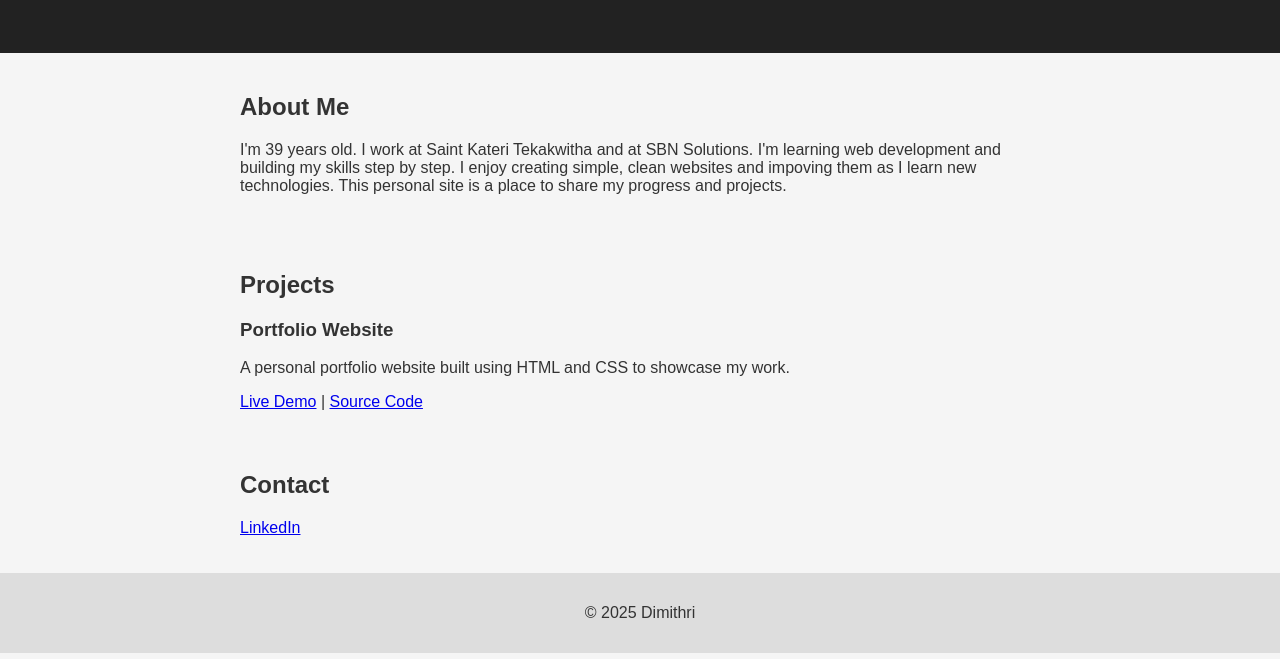
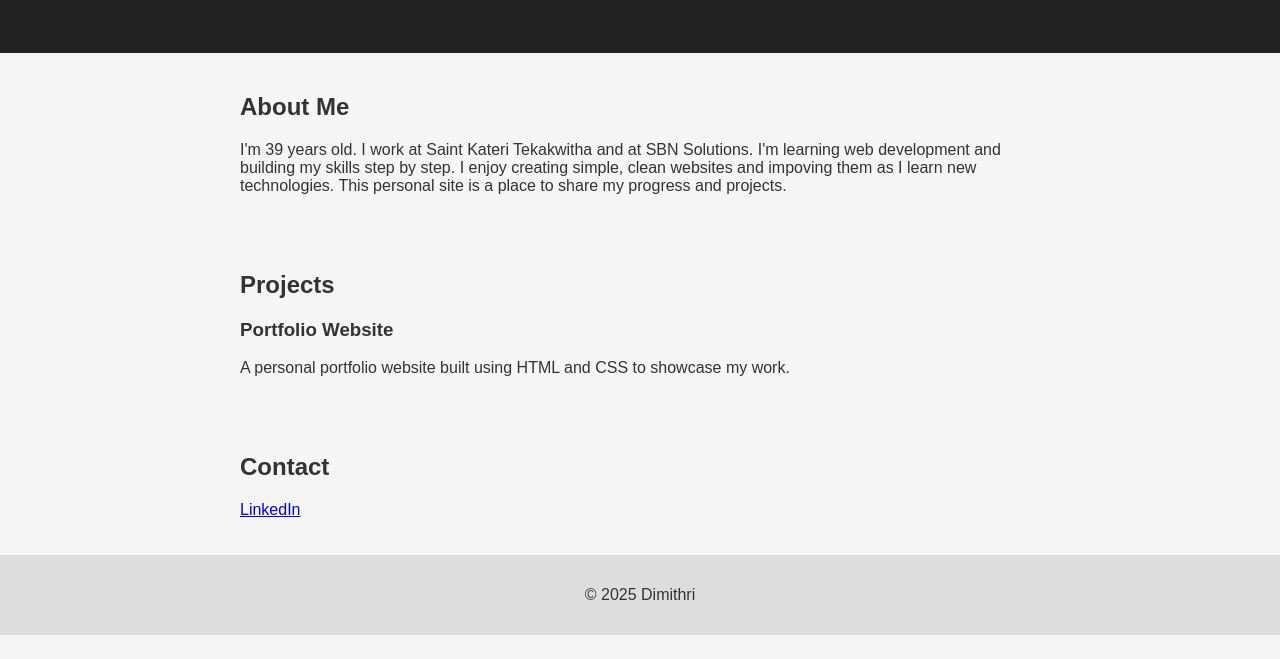
Before and after one commit to Dimitrios33/dimitrios33.github.io, a plain HTML site: page index.html in a window 1280 px wide. Shown: the part 141-800 px from the top of the page. Drawn offline with Linux system fonts and the light colour scheme.

Commit message:
Add files via upload

```diff
--- a/index.html
+++ b/index.html
@@ -27,8 +27,6 @@
                 <h3>Portfolio Website</h3>
                 <p>A personal portfolio website built using HTML and CSS
                     to showcase my work.</p>
-                <a href="https://dimitrios33.github.io" target="_blank">Live Demo</a> |
-                <a href="https://github.com/Dimitrios33/dimitrios33.github.io/tree/main/Portfolio" target="_blank">Source Code</a>
             </div>
         </section>
 
```
